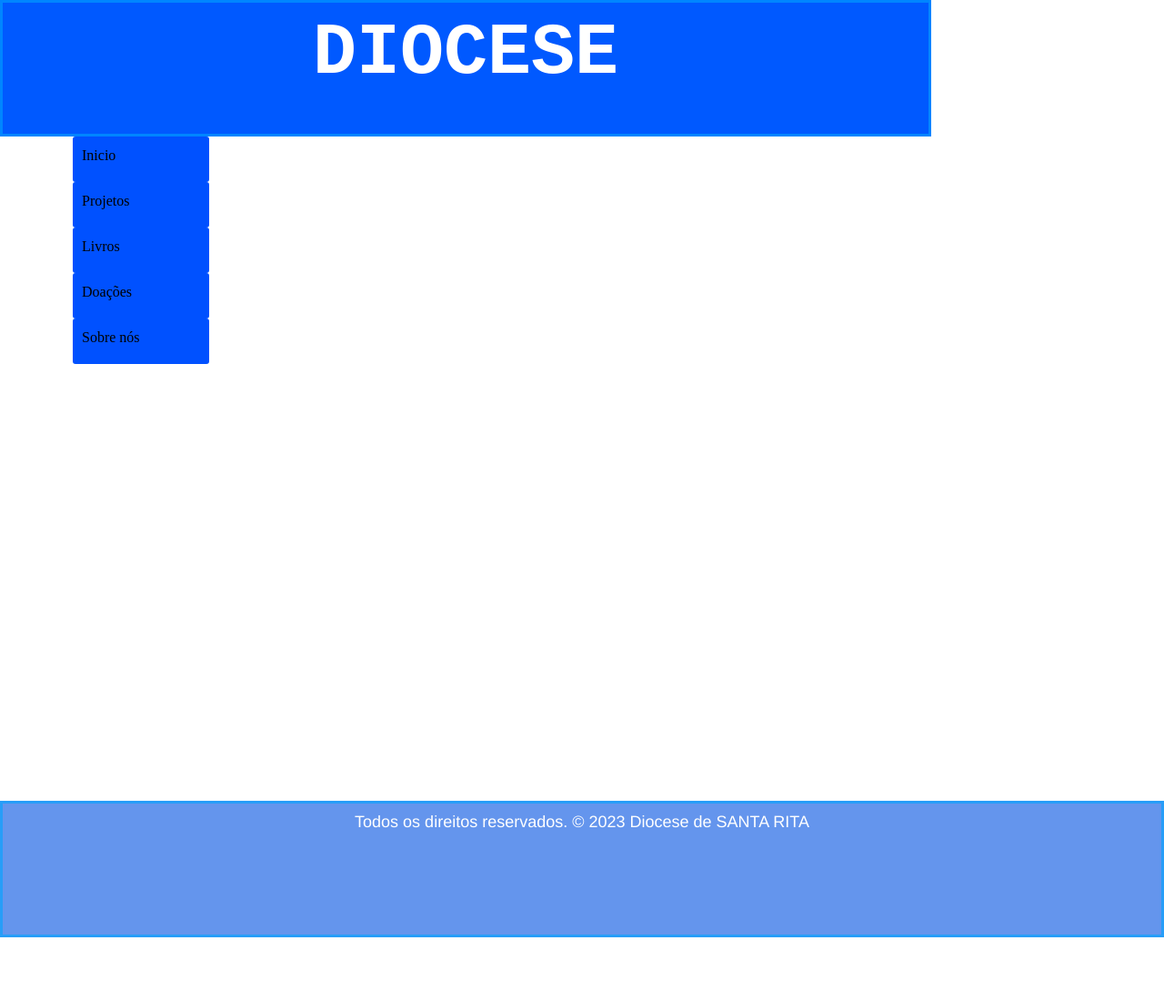
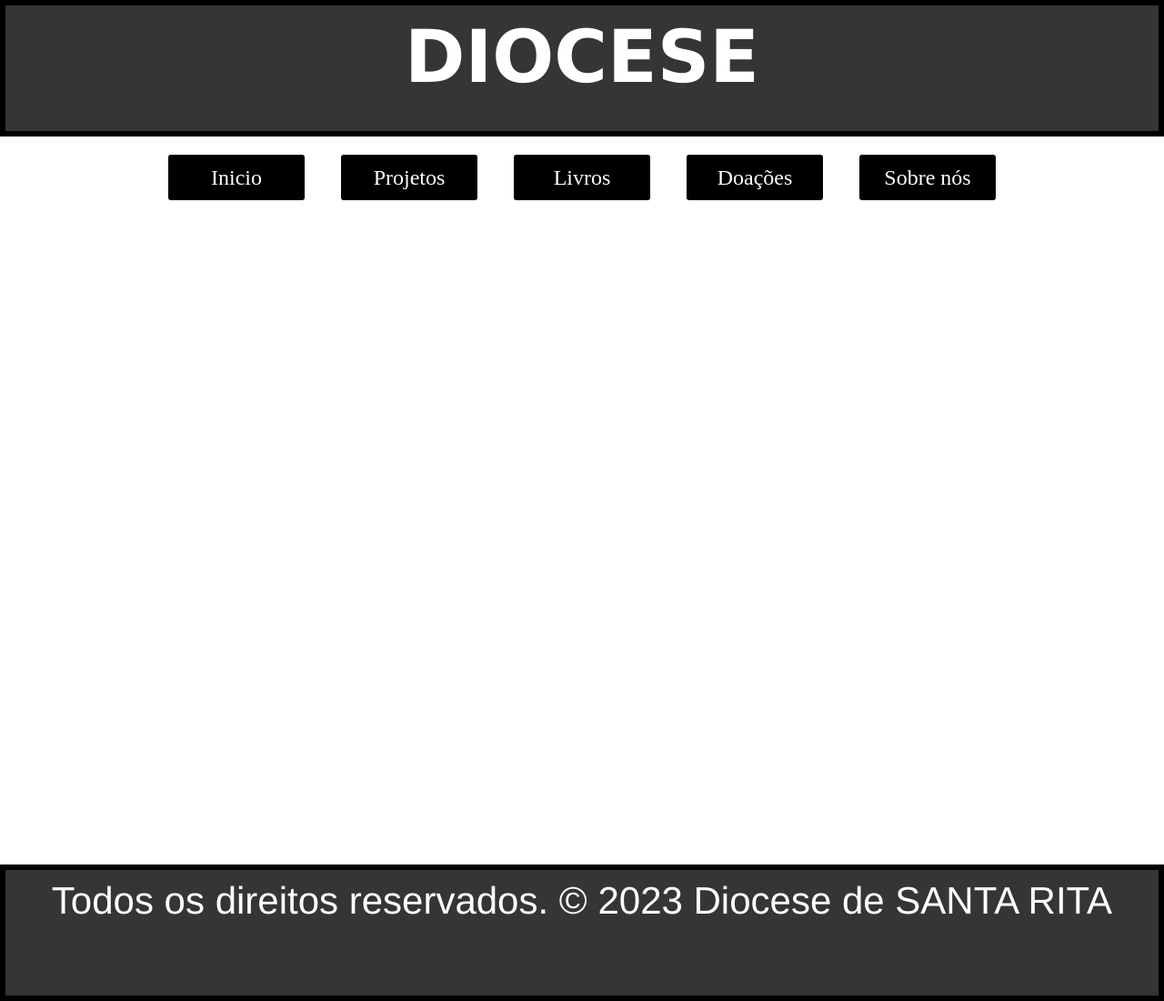
Before and after one commit to rubensalbukrk/diocese-teste, a Django app: page /home/index/ in a window 1280 px wide. Shown: the whole page at 91% size. Before the commit the page ends 1030 px from the top, so only its background shows below. Run offline with Django 4.2, Linux system fonts and the light colour scheme.

Commit message:
modificando index

```diff
--- a/Diocese/home/templates/index.html
+++ b/Diocese/home/templates/index.html
@@ -1,4 +1,5 @@
-{% load static %}
+
+
 <!DOCTYPE html>
 <HTML>
 
@@ -7,21 +8,23 @@
 
     <meta http-equiv="US-X-Compatible" content="IE-Edge">
     <meta charset="UTF-8">
+    <h1 id="intro">DIOCESE</h1>
     <meta name="viewport" content="width=device-width, inital-scale=1.0">
     </head>
-    <link href="/static/img/styles.css" rel="stylesheet">
+    <link href="/Diocese/static/img/styles.css" rel="stylesheet">
 
     <body>
-        <h1 id="intro">DIOCESE</h1>
-        <section class="box-bottom">
+
+    <main>
+        <div class="container">
             <div class="bottom">Inicio</div>
             <div class="bottom">Projetos</div>
             <div class="bottom">Livros</div>
             <div class="bottom">Doações</div>
             <div class="bottom">Sobre nós</div>
-        </section>
-    <main class="container">
+        </div>
 
+        <section class="box-bottom"></section>
 
     </main>
     <footer>
--- a/Diocese/static/img/styles.css
+++ b/Diocese/static/img/styles.css
@@ -8,47 +8,52 @@
 .container {
     display: flex;
     flex-direction: row;
-    min-height: 60vh;
+    flex-wrap: wrap;
+    justify-content: center;
+    width: 100%;
+    min-height: 100vh;
+
 }
 .box-bottom {
 
-    width: 100%;
+   width: 100%;
 }
 .bottom {
-    display: flex;
+    color: rgb(255, 255, 255);
     flex-direction: row;
-    background-color: rgb(0, 81, 255);
+    background-color: rgb(0, 0, 0);
     padding: 12px 10px;
     text-align: center;
     height: 50px;
     width: 150px;
     border-radius: 10px;
-    border-color: rgb(3, 168, 173);
+    border-color: rgb(82, 82, 82);
     border-radius: 3px;
-    margin-left: 80px;
+    margin: 20px;
+    font-size: 24px;
 
 }
 #intro {
-    background-color: rgb(0, 89, 255);
+    background-color: rgb(53, 53, 53);
     text-align: center;
     color: rgb(255, 255, 255);
     padding: 10px;
-    border: 3px solid rgba(0, 162, 255, 0.603);
-    width: 80%;
+    border: 6px solid rgb(0, 0, 0);
+    width: 100%;
     height: 150px;
     font-size: 80px;
-    font-family: 'Courier New';
+    font-family:Verdana, Geneva, Tahoma, sans-serif
 }
 
 footer {
-    background-color: cornflowerblue;
+    background-color: rgb(53, 53, 53);
     text-align: center;
     color: rgb(255, 255, 255);
     padding: 10px;
-    border: 3px solid rgba(0, 162, 255, 0.603);
+    border: 6px solid rgb(0, 0, 0);
     width: 100%;
     height: 150px;
-    font-size: 18px;
+    font-size: 42px;
     font-family: Helvetica;
     bottom: 100px;
 }
```
